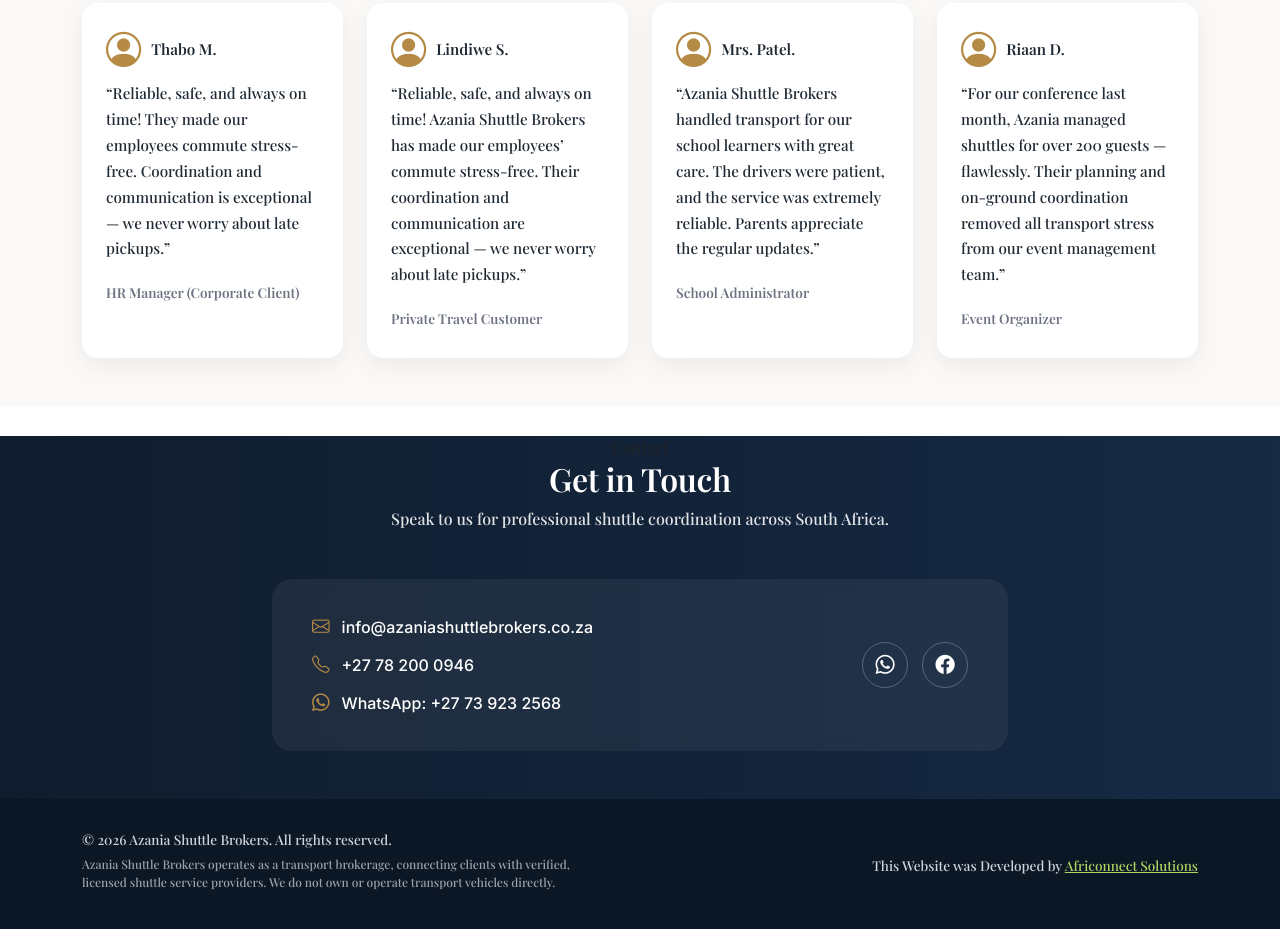
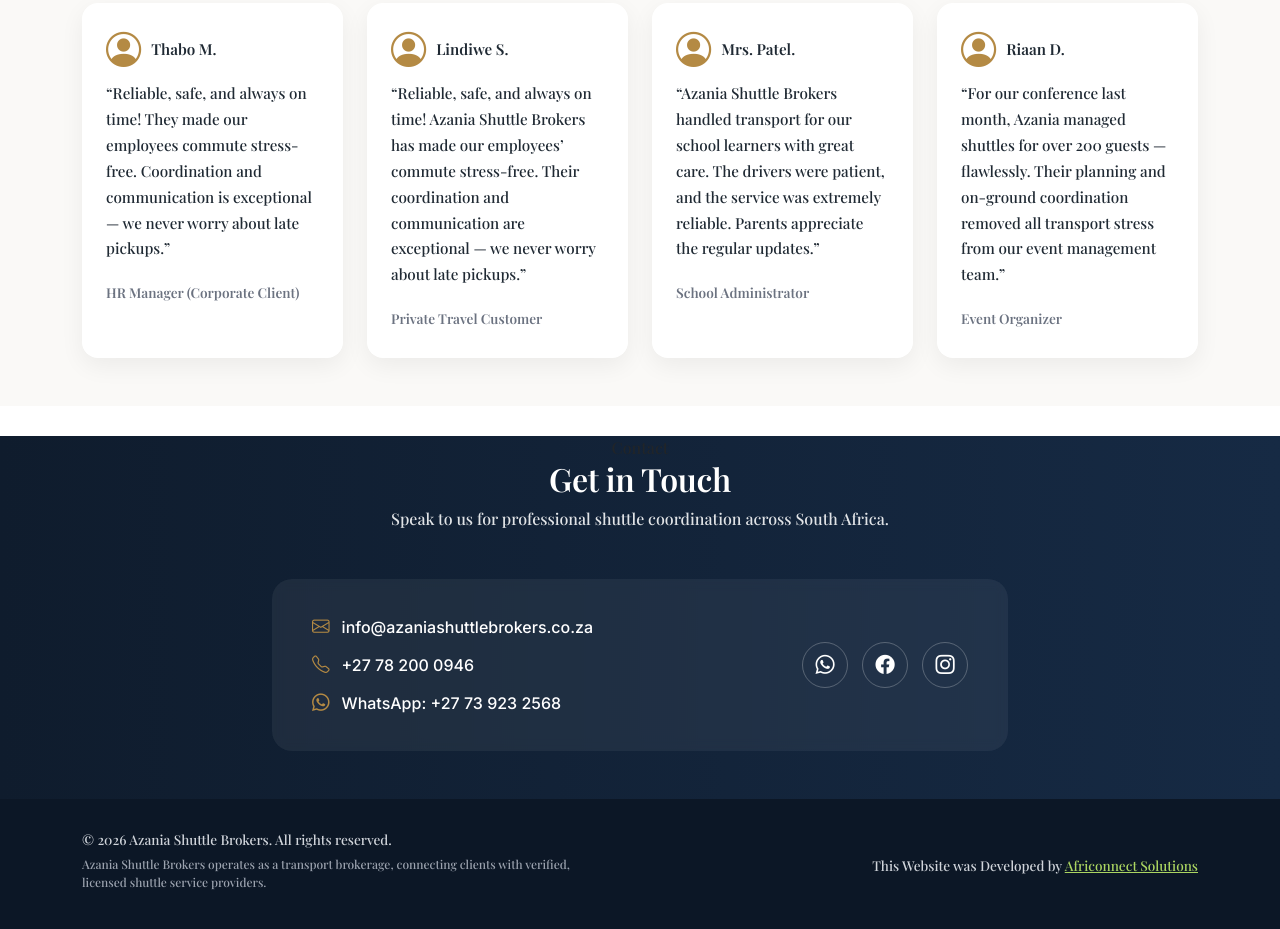
Before and after one commit to XolaniMgube/azania-shuttle, a plain HTML site: page index.html in a window 1280 px wide. Shown: the part 3204-4133 px from the top of the page. Drawn offline with nearby package versions, Linux system fonts and the light colour scheme.

Commit message:
add insta

```diff
--- a/index.html
+++ b/index.html
@@ -541,6 +541,11 @@
                 aria-label="Facebook">
                 <i class="bi bi-facebook"></i>
               </a>
+
+              <a href="https://www.instagram.com/azaniashuttlebrokers?igsh=b3pmMGNwMzFrMTZi" target="_blank" class="social-icon"
+                aria-label="Instagram">
+                <i class="bi bi-instagram"></i>
+              </a>
             </div>
 
           </div>
@@ -564,8 +569,7 @@
           </p>
           <p class="footer-disclaimer">
             Azania Shuttle Brokers operates as a transport brokerage, connecting clients
-            with verified, licensed shuttle service providers. We do not own or operate
-            transport vehicles directly.
+            with verified, licensed shuttle service providers.
           </p>
         </div>
 
--- a/styles.css
+++ b/styles.css
@@ -123,7 +123,7 @@ body {
   /* Eyebrow */
   .hero-eyebrow {
     display: inline-block;
-    margin-top: 100px;
+    margin-top: 50px;
     letter-spacing: 0.08em;
     font-size: 0.7rem;
     width: 100%;
```
